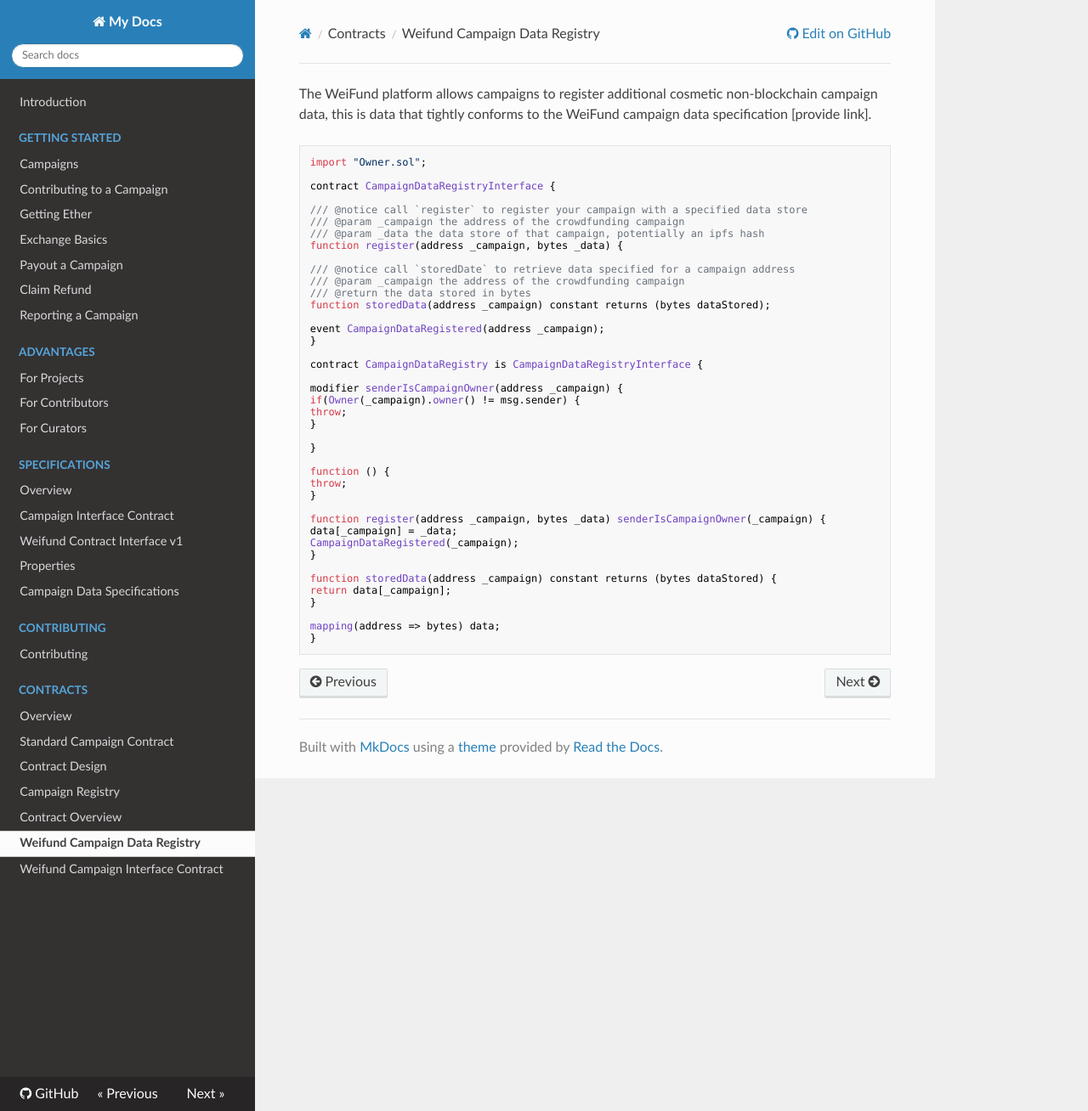
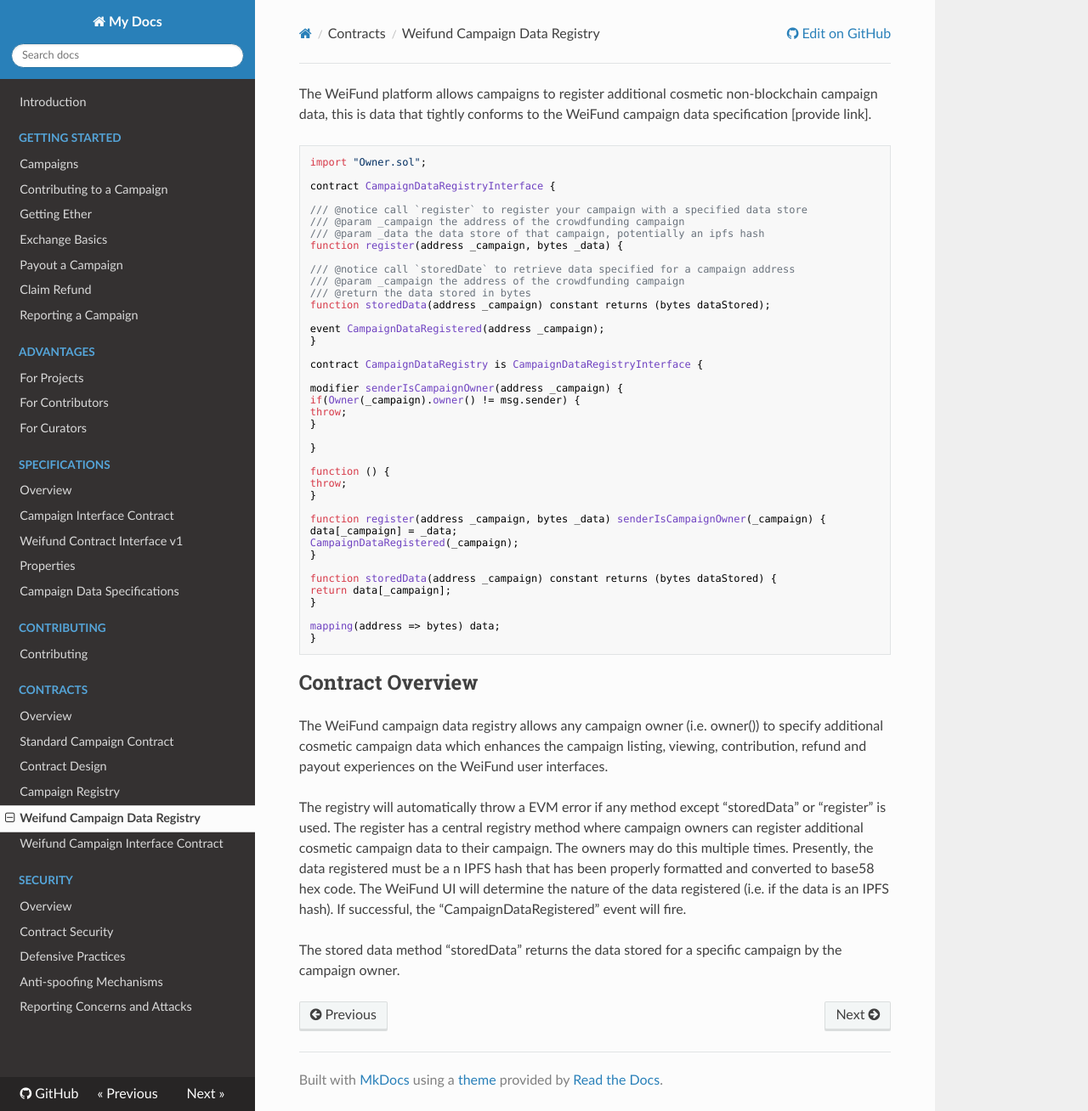
Before and after one commit to ShrutiAppiah/weifund-docs, an MkDocs documentation site: the page built from docs/contracts/weifund_campaign_data_registry.md, in a window 1280 px wide and 1308 px high. Shown: the whole window at 85% size. Built offline with MkDocs 1.6.1, drawn with Linux system fonts in a browser that asks for light colours; nearby versions of some CDN libraries; old or Windows-style settings are respelled for this version of MkDocs.

Commit message:
added contracts and security

````diff
--- a/docs/contracts/weifund_campaign_data_registry.md
+++ b/docs/contracts/weifund_campaign_data_registry.md
@@ -1,6 +1,6 @@
 The WeiFund platform allows campaigns to register additional cosmetic non-blockchain campaign data, this is data that tightly conforms to the WeiFund campaign data specification [provide link].
 
-```javascript
+```
 import "Owner.sol";
 
 contract CampaignDataRegistryInterface {
@@ -43,3 +43,11 @@
 mapping(address => bytes) data;
 }
 ```
+
+##Contract Overview
+The WeiFund campaign data registry allows any campaign owner (i.e. owner()) to specify additional cosmetic campaign data which enhances the campaign listing, viewing, contribution, refund and payout experiences on the WeiFund user interfaces.
+
+The registry will automatically throw a EVM error if any method except “storedData” or “register” is used.
+The register has a central registry method where campaign owners can register additional cosmetic campaign data to their campaign. The owners may do this multiple times. Presently, the data registered must be a n IPFS hash that has been properly formatted and converted to base58 hex code. The WeiFund UI will determine the nature of the data registered (i.e. if the data is an IPFS hash). If successful, the “CampaignDataRegistered” event will fire.
+
+The stored data method “storedData” returns the data stored for a specific campaign by the campaign owner.
--- a/mkdocs.yml
+++ b/mkdocs.yml
@@ -30,6 +30,11 @@
   - Standard Campaign Contract: 'contracts/standard_campaign_contract.md'
   - Contract Design: 'contracts/contract_design.md'
   - Campaign Registry: 'contracts/campaign_registry.md'
-  - Contract Overview: 'contracts/contract_overview.md'
   - Weifund Campaign Data Registry: 'contracts/weifund_campaign_data_registry.md'
   - Weifund Campaign Interface Contract: 'contracts/weifund_campaign_interface_contract.md'
+- Security:
+  - Overview: 'security/overview.md'
+  - Contract Security: 'security/contract_security.md'
+  - Defensive Practices: 'security/defensive_practices.md'
+  - Anti-spoofing Mechanisms: 'security/anti-spoof.md'
+  - Reporting Concerns and Attacks: 'security/reporting.md'
````
Also changed, not shown: docs/contracts/campaign_registry.md (+11 -1 lines), docs/contracts/contract_overview.md (deleted, +0 -10 lines), docs/contracts/weifund_campaign_interface_contract.md (+4 -0 lines), docs/security/anti-spoof.md (added, +1 -0 lines), docs/security/contract_security.md (added, +1 -0 lines), docs/security/defensive_practices.md (added, +7 -0 lines), docs/security/overview.md (added, +1 -0 lines), docs/security/reporting.md (added, +1 -0 lines).
